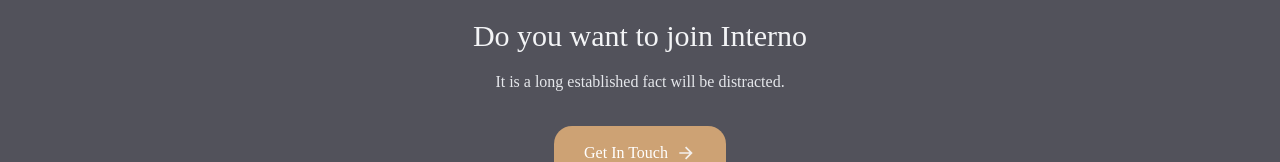
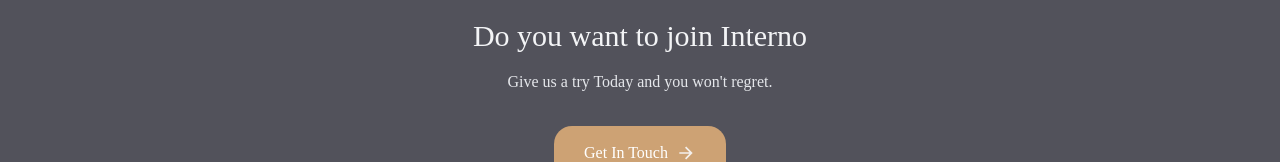
Before and after one commit to GuidanceLiberty/interno, a React (Vite) app: page / in a window 1280 px wide. Shown: the part 6043-6205 px from the top of the page. Built offline with nearby package versions, Linux system fonts and the light colour scheme.

Commit message:
new content upload

```diff
--- a/src/components/Contact.jsx
+++ b/src/components/Contact.jsx
@@ -10,7 +10,7 @@ const Contact = () => {
                     Do you want to join Interno
                 </h2>
 
-                <p className='text-gray-200 text-base mb-8 max-w-sm lg:max-w-none max-auto'>It is a long established fact will be distracted.</p>
+                <p className='text-gray-200 text-base mb-8 max-w-sm lg:max-w-none max-auto'>Give us a try Today and you won't regret.</p>
 
                 <button className='btn btn-accent mx-auto'>
                     Get In Touch
```
